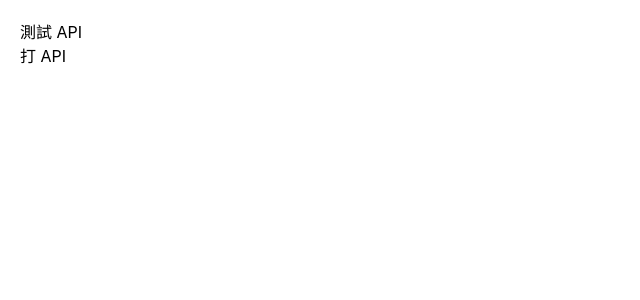
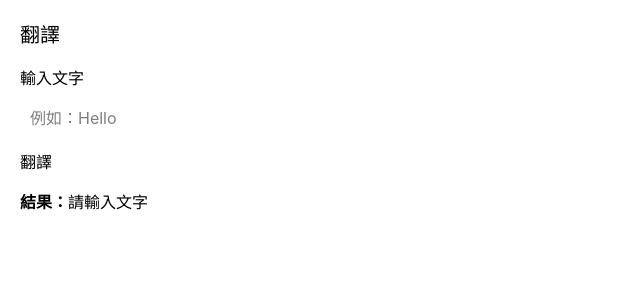
Before and after one commit to Yuii0919/youtube-web, a React (Vite) app in the folder frontend/: page / in a window 1280 px wide. Shown: the top 300 px of the page, without its empty margins (0-640 px from the left). Built offline with nearby package versions, Linux system fonts and the light colour scheme.

Commit message:
add translate api

```diff
--- a/frontend/src/App.tsx
+++ b/frontend/src/App.tsx
@@ -1,23 +1,76 @@
 import { useState } from "react";
 
 function App() {
-  const [data, setData] = useState("");
+  const [input, setInput] = useState<string>("");
+  const [result, setResult] = useState<string>("請輸入文字");
 
-  const callAPI = async () => {
+  const handleTranslate = async (): Promise<void> => {
+    const trimmed = input.trim();
+    if (!trimmed) {
+      setResult("請輸入文字");
+      return;
+    }
+
     try {
-      const res = await fetch("https://youtube-web-vfc6.onrender.com/health");
-      const json = await res.json();
-      setData(JSON.stringify(json));
-    } catch (err) {
-      setData("錯誤：" + err);
+      const res = await fetch(
+        "https://youtube-web-vfc6.onrender.com/translate",
+        {
+          method: "POST",
+          headers: { "Content-Type": "application/json" },
+          body: JSON.stringify({ text: trimmed }),
+        },
+      );
+
+      if (!res.ok) {
+        setResult("錯誤");
+        return;
+      }
+
+      const json: unknown = await res.json();
+      if (
+        typeof json !== "object" ||
+        json === null ||
+        !("result" in json) ||
+        typeof (json as { result: unknown }).result !== "string"
+      ) {
+        setResult("錯誤");
+        return;
+      }
+
+      setResult((json as { result: string }).result);
+    } catch {
+      setResult("錯誤");
     }
   };
 
   return (
-    <div style={{ padding: "20px" }}>
-      <h1>測試 API</h1>
-      <button onClick={callAPI}>打 API</button>
-      <pre>{data}</pre>
+    <div style={{ padding: "20px", maxWidth: 480 }}>
+      <h1 style={{ fontSize: "1.25rem", marginBottom: 16 }}>翻譯</h1>
+      <label htmlFor="text-input" style={{ display: "block", marginBottom: 8 }}>
+        輸入文字
+      </label>
+      <input
+        id="text-input"
+        type="text"
+        value={input}
+        onChange={(e) => setInput(e.target.value)}
+        style={{
+          width: "100%",
+          padding: "8px 10px",
+          marginBottom: 12,
+          boxSizing: "border-box",
+        }}
+        placeholder="例如：Hello"
+      />
+      <div>
+        <button type="button" onClick={handleTranslate}>
+          翻譯
+        </button>
+      </div>
+      <p style={{ marginTop: 16, whiteSpace: "pre-wrap" }}>
+        <strong>結果：</strong>
+        {result}
+      </p>
     </div>
   );
 }
```
Also changed, not shown: 1 other file (tests, documents, lock files or other folders).
